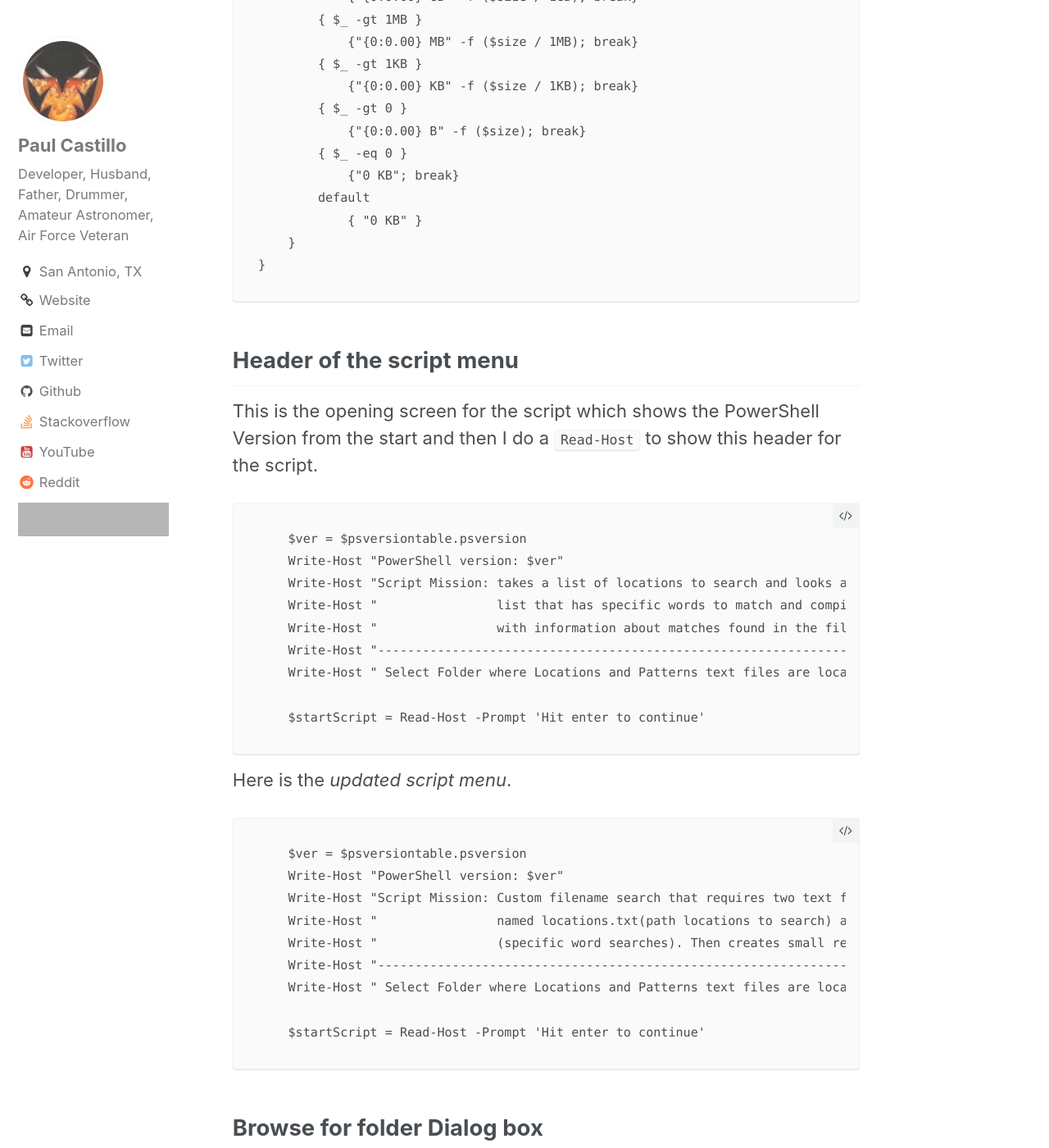
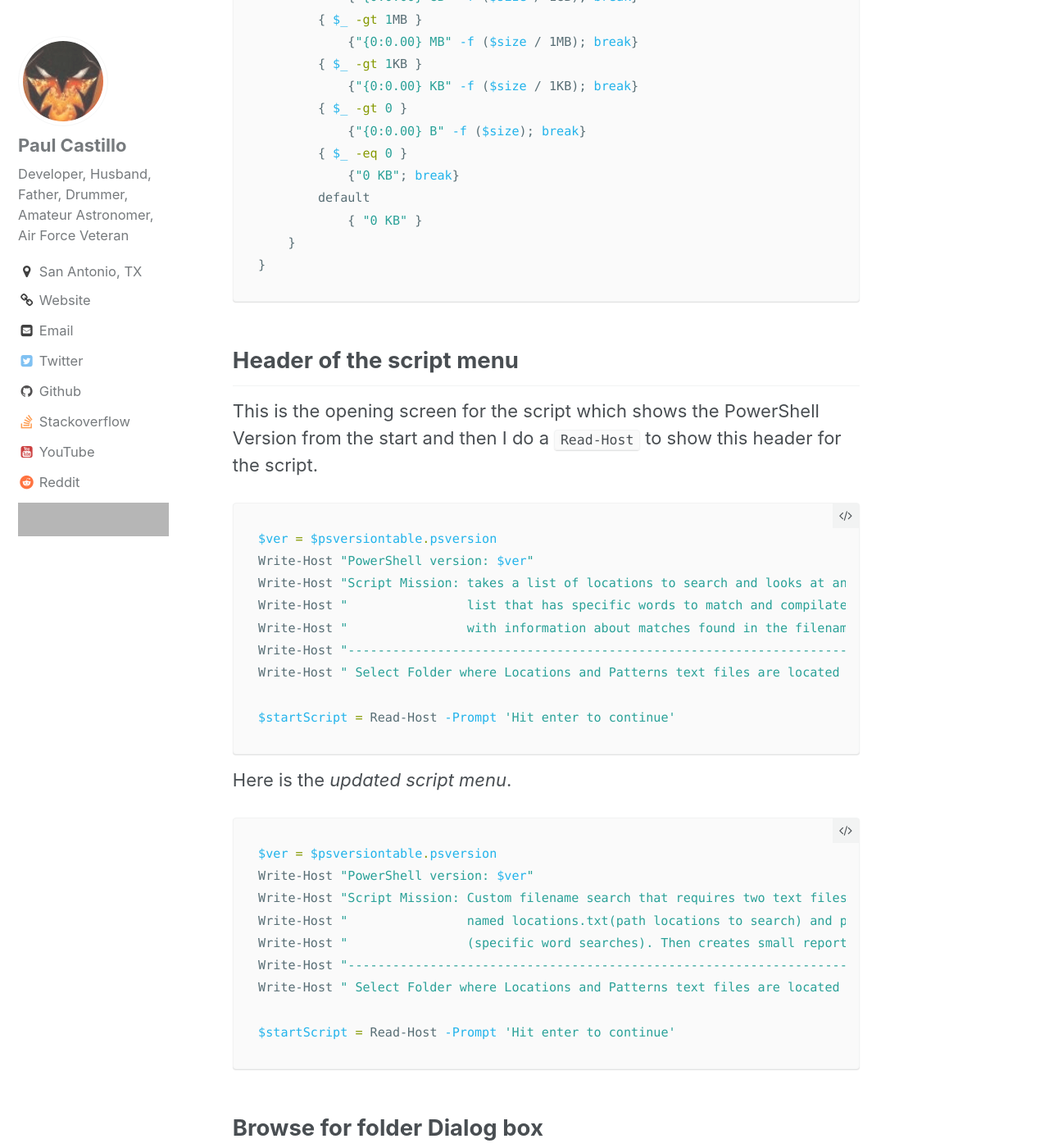
Before and after one commit to pcast01/pcast01.github.io, a Jekyll site: the page built from _posts/2017-01-08-Updated-Custom-Windows-Search-Files-Powershell.md, in a window 1280 px wide and 1400 px high, scrolled down 2793 px. Shown: the whole window at 82% size. Built offline with Jekyll 4.4.1, drawn with Linux system fonts in a browser that asks for light colours; comment, search, counter and statistics services are not loaded; some of the changed text lies outside the part shown; grey boxes are pictures that could not be loaded.

Commit message:
Added more code changes.

````diff
--- a/_posts/2017-01-08-Updated-Custom-Windows-Search-Files-Powershell.md
+++ b/_posts/2017-01-08-Updated-Custom-Windows-Search-Files-Powershell.md
@@ -25,16 +25,18 @@
 Here is the original function.
 **Format-FileSize** function takes one integer that is the Length property of a file and formats it according to its size. i.e. *1KB, 1MB...*
 
-    Function Format-FileSize() {
-        Param ([int]$size)
-        If     ($size -gt 1TB) {[string]::Format("{0:0.00} TB", $size / 1TB)}
-        ElseIf ($size -gt 1GB) {[string]::Format("{0:0.00} GB", $size / 1GB)}
-        ElseIf ($size -gt 1MB) {[string]::Format("{0:0.00} MB", $size / 1MB)}
-        ElseIf ($size -gt 1KB) {[string]::Format("{0:0.00} KB", $size / 1KB)}
-        ElseIf ($size -gt 0)   {[string]::Format("{0:0.00} B", $size)}
-        ElseIf ($size -eq 0)   {"0 MB"}
-        Else                   {""}
-    }
+```powershell
+Function Format-FileSize() {
+    Param ([int]$size)
+    If     ($size -gt 1TB) {[string]::Format("{0:0.00} TB", $size / 1TB)}
+    ElseIf ($size -gt 1GB) {[string]::Format("{0:0.00} GB", $size / 1GB)}
+    ElseIf ($size -gt 1MB) {[string]::Format("{0:0.00} MB", $size / 1MB)}
+    ElseIf ($size -gt 1KB) {[string]::Format("{0:0.00} KB", $size / 1KB)}
+    ElseIf ($size -gt 0)   {[string]::Format("{0:0.00} B", $size)}
+    ElseIf ($size -eq 0)   {"0 MB"}
+    Else                   {""}
+}
+```
 
 The new Format-FileSize functions is more functional for PowerShell and cuts down the use of .Net Framework which I have found out in this process is a crutch of mine to always want to tap into my C# skills and apply it in PowerShell. First off, [Lee_Dailey](https://www.reddit.com/user/Lee_Dailey) pointed out that using an int variable type might have an error for files with big sizes so I changed the `[Int]` to `[Int64]`
 He pointed out that its best to use a `Switch` Statement instead of nested Ifs and he was right.
@@ -50,54 +52,61 @@
 
 The new function Format-FileSize:
 
-    Function Format-FileSize {
-        Param ([int64]$size)
+```powershell
+Function Format-FileSize {
+    Param ([int64]$size)
 
-        # Based on File.Length in bytes return appropriate size
-        switch($size)
-        {
-            { $_ -gt 1TB }
-                {"{0:0.00} TB" -f ($size / 1TB); break}
-            { $_ -gt 1GB }
-                {"{0:0.00} GB" -f ($size / 1GB); break}
-            { $_ -gt 1MB }
-                {"{0:0.00} MB" -f ($size / 1MB); break}
-            { $_ -gt 1KB }
-                {"{0:0.00} KB" -f ($size / 1KB); break}
-            { $_ -gt 0 }
-                {"{0:0.00} B" -f ($size); break}
-            { $_ -eq 0 }
-                {"0 KB"; break}
-            default
-                { "0 KB" }
-        }
+    # Based on File.Length in bytes return appropriate size
+    switch($size)
+    {
+        { $_ -gt 1TB }
+            {"{0:0.00} TB" -f ($size / 1TB); break}
+        { $_ -gt 1GB }
+            {"{0:0.00} GB" -f ($size / 1GB); break}
+        { $_ -gt 1MB }
+            {"{0:0.00} MB" -f ($size / 1MB); break}
+        { $_ -gt 1KB }
+            {"{0:0.00} KB" -f ($size / 1KB); break}
+        { $_ -gt 0 }
+            {"{0:0.00} B" -f ($size); break}
+        { $_ -eq 0 }
+            {"0 KB"; break}
+        default
+            { "0 KB" }
     }
+}
+```
 
 ## Header of the script menu
 
 This is the opening screen for the script which shows the PowerShell Version from the start and then I do a `Read-Host` to show this header for the script.
 
-        $ver = $psversiontable.psversion
-        Write-Host "PowerShell version: $ver"
-        Write-Host "Script Mission: takes a list of locations to search and looks at another "
-        Write-Host "                list that has specific words to match and compilates a list"
-        Write-Host "                with information about matches found in the filename."
-        Write-Host "---------------------------------------------------------------------"
-        Write-Host " Select Folder where Locations and Patterns text files are located when prompted"
+```powershell
+$ver = $psversiontable.psversion
+Write-Host "PowerShell version: $ver"
+Write-Host "Script Mission: takes a list of locations to search and looks at another "
+Write-Host "                list that has specific words to match and compilates a list"
+Write-Host "                with information about matches found in the filename."
+Write-Host "---------------------------------------------------------------------"
+Write-Host " Select Folder where Locations and Patterns text files are located when prompted"
 
-        $startScript = Read-Host -Prompt 'Hit enter to continue'
+$startScript = Read-Host -Prompt 'Hit enter to continue'
+```
+
 
 Here is the *updated script menu*.
 
-        $ver = $psversiontable.psversion
-        Write-Host "PowerShell version: $ver"
-        Write-Host "Script Mission: Custom filename search that requires two text files, "
-        Write-Host "                named locations.txt(path locations to search) and patterns.txt"
-        Write-Host "                (specific word searches). Then creates small report called Results.txt file with findings."
-        Write-Host "----------------------------------------------------------------------------------------------------------"
-        Write-Host " Select Folder where Locations and Patterns text files are located when prompted"
+```powershell
+$ver = $psversiontable.psversion
+Write-Host "PowerShell version: $ver"
+Write-Host "Script Mission: Custom filename search that requires two text files, "
+Write-Host "                named locations.txt(path locations to search) and patterns.txt"
+Write-Host "                (specific word searches). Then creates small report called Results.txt file with findings."
+Write-Host "----------------------------------------------------------------------------------------------------------"
+Write-Host " Select Folder where Locations and Patterns text files are located when prompted"
 
-        $startScript = Read-Host -Prompt 'Hit enter to continue'
+$startScript = Read-Host -Prompt 'Hit enter to continue'
+```
 
 ## Browse for folder Dialog box
 
@@ -106,91 +115,101 @@
 The next part I found some code that will open the BrowseForFolder dialog windows that allows you to navigate to the folder
 where the locations and patterns text files are located. Then it checks if both files exists if not then it exits the script.
 
-    $application = New-Object -ComObject Shell.Application
-    $path = ($application.BrowseForFolder(0, 'Select root folder of new WebSite', 0)).Self.Path
+```powershell
+$application = New-Object -ComObject Shell.Application
+$path = ($application.BrowseForFolder(0, 'Select root folder of new WebSite', 0)).Self.Path
 
-    if([string]::IsNullOrEmpty($path))
-    {
-        Write-Host "Exiting script..."
-        exit
-    }
+if([string]::IsNullOrEmpty($path))
+{
+    Write-Host "Exiting script..."
+    exit
+}
 
-    cd $path
-    $locPath = $path + "\locations.txt"
-    $patternPath = $path + "\patterns.txt"
-    if(![System.IO.File]::Exists($locPath)){
-        Write-Host "* Locations text file does not exist in $path.  Exiting..." -ForegroundColor Red
-        Exit
-    }
+cd $path
+$locPath = $path + "\locations.txt"
+$patternPath = $path + "\patterns.txt"
+if(![System.IO.File]::Exists($locPath)){
+    Write-Host "* Locations text file does not exist in $path.  Exiting..." -ForegroundColor Red
+    Exit
+}
+```
 
 *Updated part:* I changed this part of the code by separating some code by using a function, the first part of the code I kept but the `$path` variable I get at pass it to a newly created function called `Retrieve-FilesByPatternLocation`.
 
-    # Run Search functions with path variable.
-    Retrieve-FilesByPatternLocation -path $path
+```powershell
+# Run Search functions with path variable.
+Retrieve-FilesByPatternLocation -path $path
+```
 
 ## The major part of the script
 The original setup of the 2 `foreach` loops were at best messy and not streamlined.
 
-    foreach ($folder in $folders) {
-        $files = gci -Path $folder -Recurse *.*
-        Write-Host "Searching folder: $folder -------------------------"
-        $file = $file + "********************************************************************`r`nSearching folder: $folder`r`n********************************************************************`r`n"
-        foreach ($pattern in $patterns) {
-            $resultsFile  = Get-ChildItem -Recurse -Force $folder -ErrorAction SilentlyContinue |
-                Where-Object { ($_.PSIsContainer -eq $false) -and  ( $_.Name -like "*$pattern*") } |
-                Select-Object @{Name="Folder";Expression={$_.Directory}},@{Name="FileName";Expression={$_.Name}} ,
-                @{Name="Size";Expression={Format-FileSize($_.Length)}}, @{Name="Last Modified Date";Expression={$_.LastWriteTime}},
-                @{Name="Owner";Expression={(Get-acl $_.FullName).Owner}} | Format-Table -AutoSize * | Out-String -Width 4096
-            $rNumbers = Get-ChildItem -Recurse -Force $folder -ErrorAction SilentlyContinue | Where-Object { ($_.PSIsContainer -eq $false) -and  ( $_.Name -like "*$pattern*") }
-            $resultsFile
-            $rCount = $rNumbers.Count
-            Write-Host "Count: $rCount"
-            $file = $file  + "=========== Searching for $pattern ===========`r`n**Number of Files found: $rCount`r`n`r`n" + $resultsFile
-        }
+```powershell
+foreach ($folder in $folders) {
+    $files = gci -Path $folder -Recurse *.*
+    Write-Host "Searching folder: $folder -------------------------"
+    $file = $file + "********************************************************************`r`nSearching folder: $folder`r`n********************************************************************`r`n"
+    foreach ($pattern in $patterns) {
+        $resultsFile  = Get-ChildItem -Recurse -Force $folder -ErrorAction SilentlyContinue |
+            Where-Object { ($_.PSIsContainer -eq $false) -and  ( $_.Name -like "*$pattern*") } |
+            Select-Object @{Name="Folder";Expression={$_.Directory}},@{Name="FileName";Expression={$_.Name}} ,
+            @{Name="Size";Expression={Format-FileSize($_.Length)}}, @{Name="Last Modified Date";Expression={$_.LastWriteTime}},
+            @{Name="Owner";Expression={(Get-acl $_.FullName).Owner}} | Format-Table -AutoSize * | Out-String -Width 4096
+        $rNumbers = Get-ChildItem -Recurse -Force $folder -ErrorAction SilentlyContinue | Where-Object { ($_.PSIsContainer -eq $false) -and  ( $_.Name -like "*$pattern*") }
+        $resultsFile
+        $rCount = $rNumbers.Count
+        Write-Host "Count: $rCount"
+        $file = $file  + "=========== Searching for $pattern ===========`r`n**Number of Files found: $rCount`r`n`r`n" + $resultsFile
     }
+}
+```
 
 The new `foreach` loops. Right away the readability is greatly improved. I changed the `$folders` variable to `$AllFolders` and the same with `$patterns` to `$AllPatterns`. I also now am not using aliases as I have learned are not the best practice to use, I since have thought that I should only be using aliases in my day to day PowerShell sessions. I reduced the number asterisks by using `("*" * 68)` I also put spaces between sets of code which I believe separates its nicely and is easy on the eyes.
 
 This is the best part that benefited the most of this deep dive in my opinion. Before I got sloppy and was trying to get the script done fast as I was on a deadline. But because of this I ran `Get-ChildItem` twice and poor performance was had. Maybe not real bad since my script is small but I have seen a noticeable difference. I also didn't do my homework when studying `Get-ChildItem` because if I did I would've known that there are two parameters that it takes that I was using after I piped the data. And those two are `-Folder` and `-Filter`. I was using `Where-Object { ($_.PSIsContainer -eq $false) -and  ( $_.Name -like "*$pattern*")`. I also get the count of the files found before I pipe the results to the `Select-Object`.
 
-    # Perform recurse filter search and get file count
+```powershell
+# Perform recurse filter search and get file count
+$Results = Get-ChildItem -Recurse -Force $folder -ErrorAction SilentlyContinue -File -Filter "*$pattern*"
+$FilesCount = $Results.Count
+```
+
+Updated foreach code block
+
+```powershell
+foreach ($folder in $AllFolders) {
+    # Write folder name to screen
+    Write-Host "Searching folder: $folder -------------------------"
+    $Message = $Message + ("*" * 68) + "`r`nSearching folder: $folder`r`n" + ("*" * 68) +"`r`n"
+
+    # look for all file names with all Patterns
+    foreach ($pattern in $AllPatterns) {
+
+        # Perform recurse filter search and get file count
         $Results = Get-ChildItem -Recurse -Force $folder -ErrorAction SilentlyContinue -File -Filter "*$pattern*"
         $FilesCount = $Results.Count
 
-Updated foreach code block
+        # Get file attributes and format them
+        $Results = $Results |
+            Select-Object @{Name="Folder";Expression={$_.Directory}},
+                          @{Name="FileName";Expression={$_.Name}} ,
+                          @{Name="Size";Expression={Format-FileSize($_.Length)}},
+                          @{Name="Last Modified Date";Expression={$_.LastWriteTime}},
+                          @{Name="Owner";Expression={(Get-acl $_.FullName).Owner}} |
+            Format-Table -AutoSize * |
+            Out-String -Width 4096
 
-    foreach ($folder in $AllFolders) {
-        # Write folder name to screen
-        Write-Host "Searching folder: $folder -------------------------"
-        $Message = $Message + ("*" * 68) + "`r`nSearching folder: $folder`r`n" + ("*" * 68) +"`r`n"
+        # Print Results to screen
+        $Results | Out-Host
 
-        # look for all file names with all Patterns
-        foreach ($pattern in $AllPatterns) {
+        # Print Count of files found to screen
+        Write-Host "Count: $FilesCount"
 
-            # Perform recurse filter search and get file count
-            $Results = Get-ChildItem -Recurse -Force $folder -ErrorAction SilentlyContinue -File -Filter "*$pattern*"
-            $FilesCount = $Results.Count
-
-            # Get file attributes and format them
-            $Results = $Results |
-                Select-Object @{Name="Folder";Expression={$_.Directory}},
-                              @{Name="FileName";Expression={$_.Name}} ,
-                              @{Name="Size";Expression={Format-FileSize($_.Length)}},
-                              @{Name="Last Modified Date";Expression={$_.LastWriteTime}},
-                              @{Name="Owner";Expression={(Get-acl $_.FullName).Owner}} |
-                Format-Table -AutoSize * |
-                Out-String -Width 4096
-
-            # Print Results to screen
-            $Results | Out-Host
-
-            # Print Count of files found to screen
-            Write-Host "Count: $FilesCount"
-
-            # Add header info to results
-            $Message = $Message  + ("=" * 11) + " Searching for $pattern " + ("=" * 11) + "`r`n**Number of Files found: $FilesCount`r`n`r`n" + $Results
-        }
+        # Add header info to results
+        $Message = $Message  + ("=" * 11) + " Searching for $pattern " + ("=" * 11) + "`r`n**Number of Files found: $FilesCount`r`n`r`n" + $Results
     }
+}
+```
 
 On the `Select-Object` I separated the code to look nicer and show you all the columns I selected in a glance instead of jumbled mess.
 
@@ -198,15 +217,18 @@
 
 Old Code:
 
+```powershell
     $file | Out-File results.txt
 
     Clear-Variable -name file
     Clear-Variable -Name resultsFile
 
     .\Results.txt
+```
 
 New Code:
 
+```powershell
     # Send all results information to results.txt File.
     $Message | Out-File "$Path\Results.txt"
 
@@ -214,8 +236,58 @@
     Clear-Variable -Name Results
 
     # Open Results text file in Notepad
-    Notepad.exe "$Path\Results.txt"
+    Invoke-Item "$Path\Results.txt"
+```
+Here I changed all the paths to explicitly state where everything is going instead of assuming that PowerShell is in the right directory. I also reduced the `Clear-Variable` command to one time call since I cleaned up the code earlier. If I don't clear this variable then if I run the function again it just adds to this variable and I get two sets of results in one. Finally, I explicitly call `Invoke-Item` to open the Result.txt file with the Path in the call as well.
 
-Here I changed all the paths to explicitly state where everything is going instead of assuming that PowerShell is in the right directory. I also reduced the `Clear-Variable` command to one time call since I cleaned up the code earlier. If I don't clear this variable then if I run the function again it just adds to this variable and I get two sets of results in one. Finally, I explicitly call Notepad to open the Result.txt file with the Path in the call as well.
+## Validate Script - Parameter Validation Attribute
 
-I want to thank [Lee_Dailey](https://www.reddit.com/user/Lee_Dailey) for dissecting my code and helping me to see my code thru his eyes. It was a great experience overall.
+I got another tip from Reddit User <a href="https://www.reddit.com/user/TheHobbitsGiblets" target="_blank">TheHobbitsGiblets</a> and it was a good one! I have never heard of this feature but I am loving it, it shaved my code down from 16 to 6 lines of code!! Without further ado, here is the code. So before even starting the function I check the `$Path` variable and also check to see if both the locations.txt and patterns.txt file exist. If they do then the script will run if not then I throw a default PowerShell error with the appropriate message.
+
+```powershell
+param (
+    [Parameter(Mandatory=$true)]
+    [ValidateScript({
+        If((Test-Path $_) -and (Test-Path "$_\locations.txt") -and (Test-Path "$_\patterns.txt"))
+            { $true }
+        else
+            { Throw "The path is invalid or Locations.txt/Patterns.txt files are missing." }
+    })]
+    [string]
+    $Path
+)
+```
+When this is ran and the path is not correct and the Locations and Patterns text file.
+
+```powershell
+Retrieve-FilesByPatternLocation : Cannot validate argument on parameter 'Path'. The path is invalid or Locations.txt/Patterns.txt
+ files are missing.
+ At line:1 char:39
+```
+
+### The old code.
+
+I was doing it wrong and now I am saving space in my function and being more efficient as you can see I was using aliases and using .Net code and multiple if statements.
+
+```powershell
+if([string]::IsNullOrEmpty($path))
+{
+    Write-Host "Exiting script..."
+    exit
+}
+
+cd $path
+$locPath = $path + "\locations.txt"
+$patternPath = $path + "\patterns.txt"
+if(![System.IO.File]::Exists($locPath)){
+    Write-Host "* Locations text file does not exist in $path.  Exiting..." -ForegroundColor Red
+    Exit
+}
+
+if(![System.IO.File]::Exists($patternPath)){
+    Write-Host "* Patterns text file does not exist in $path. Exiting..." -ForegroundColor Red
+    Exit
+}
+```
+
+I want to thank <a href="https://www.reddit.com/user/Lee_Dailey" target="_blank">Lee_Dailey</a> and <a href="https://www.reddit.com/user/TheHobbitsGiblets" target="_blank">TheHobbitsGiblets</a> for dissecting my code and helping me to see my code thru their eyes plus all the other Reddit users that helped me in my posts for feedback. It was a great experience overall.
````
